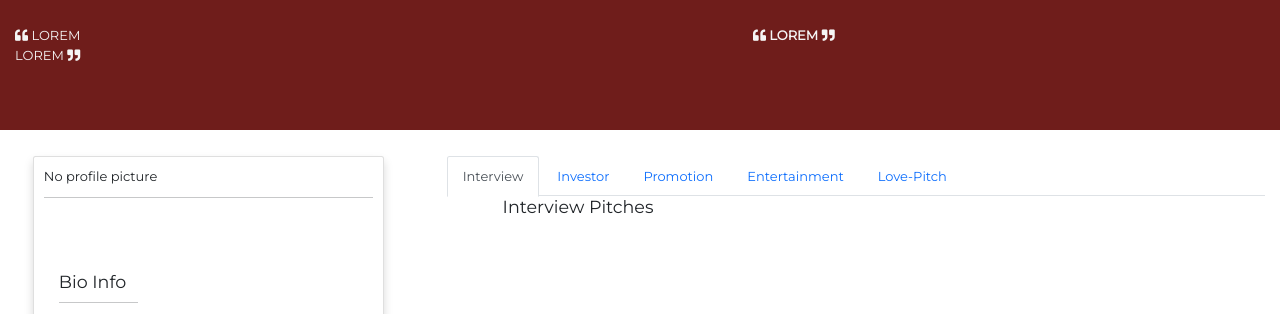
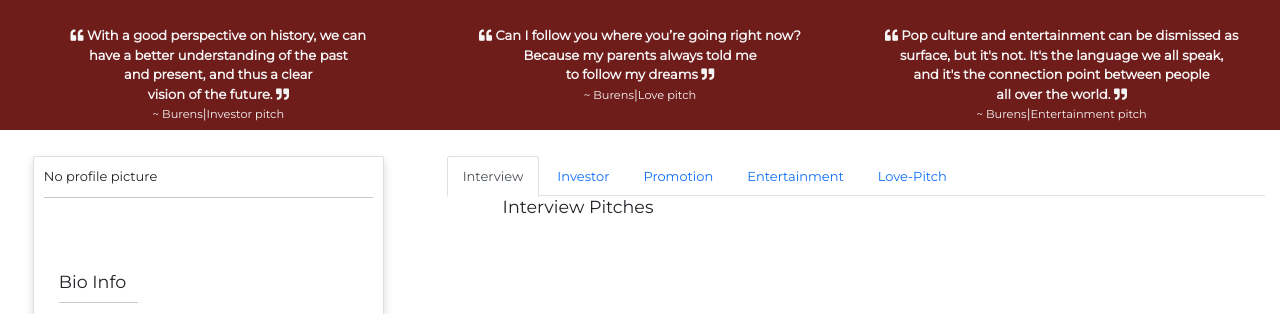
Before and after one commit to Burence1/pitch, a Flask app: page / in a window 1280 px wide. Shown: the part 62-376 px from the top of the page. Run offline with Flask 2, Linux system fonts and the light colour scheme; data that the repository does not hold is empty; some libraries are stand-ins or nearby versions.

Commit message:
add readme

```diff
--- a/app/templates/index.html
+++ b/app/templates/index.html
@@ -8,19 +8,33 @@
     <div class="cover container-fluid">
       <div class="heading">
         <div class="row">
-          <div class="col-md-7" style="padding-top: 2em;">
-            <p>
+          <div class="col-md-4" style="padding-top: 2em; text-align: center;">
+            <p >
               <i class="fa fa-quote-left" aria-hidden="true"></i>
-              LOREM <br> LOREM
+              <strong>With a good perspective on history, we can<br> have a better understanding of the past<br> and present, and thus a clear<br> vision
+              of the future.</strong>
             <i class="fa fa-quote-right" aria-hidden="true"></i>
+            <br> <small>~ Burens</small>|<small>Investor pitch</small>
             </p>
           </div>
-          <div class="col-md-5" style="padding-top: 2em;">
+          <div class="col-md-4" style="padding-top: 2em;text-align: center;">
             <p> <strong>
               <i class="fa fa-quote-left" aria-hidden="true"></i>
-              LOREM
+              Can I follow you where you’re going right now?<br> Because my parents always told me <br>to follow my dreams
             <i class="fa fa-quote-right" aria-hidden="true"></i>
-            </strong></p>
+            </strong>
+            <br> <small>~ Burens</small>|<small>Love pitch</small>
+          </p>
+          </div>
+          <div class="col-md-4" style="padding-top: 2em;text-align: center;">
+            <p> <strong>
+                <i class="fa fa-quote-left" aria-hidden="true"></i>
+                Pop culture and entertainment can be dismissed as<br> surface, but it's not. It's the language we all speak,<br> and it's the
+                connection point between people<br> all over the world.
+                <i class="fa fa-quote-right" aria-hidden="true"></i>
+              </strong>
+              <br> <small>~ Burens</small>|<small>Entertainment pitch</small>
+            </p>
           </div>
         </div>
       </div>
```
Also changed, not shown: README.md.
